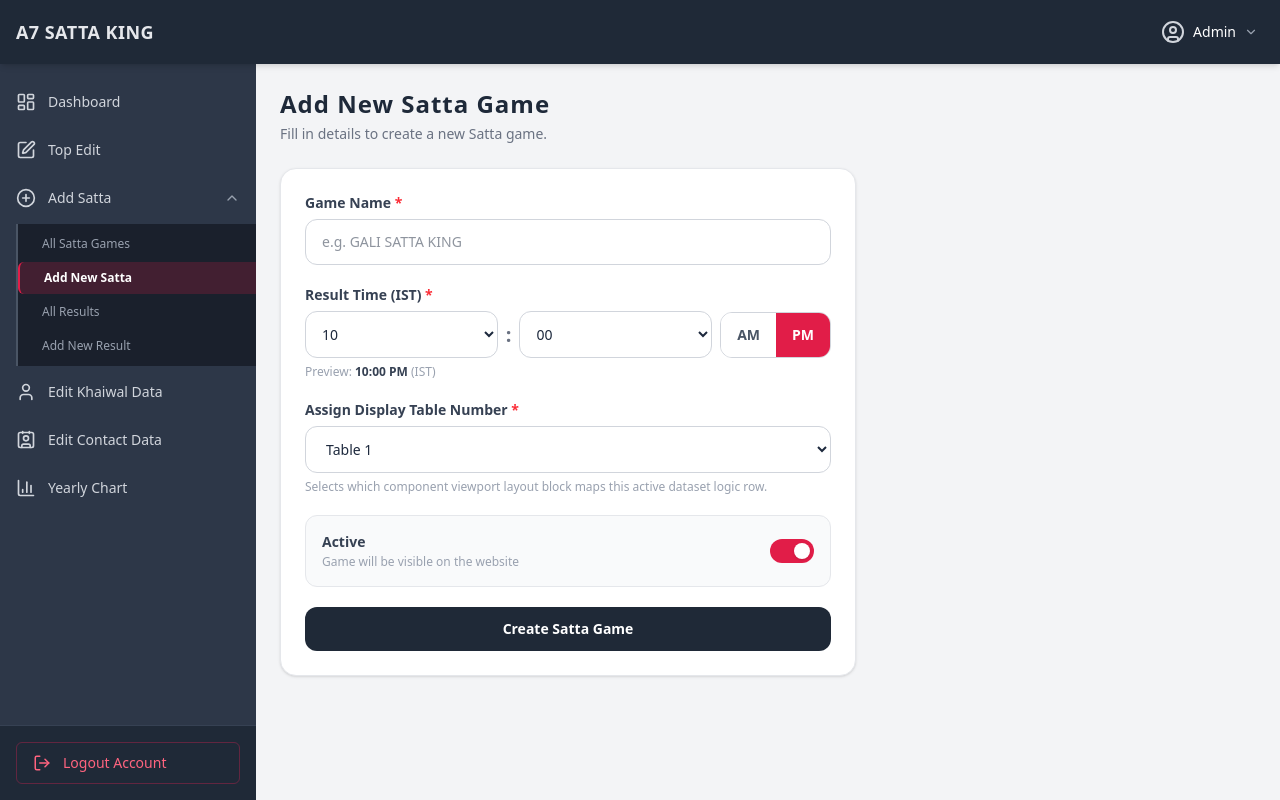
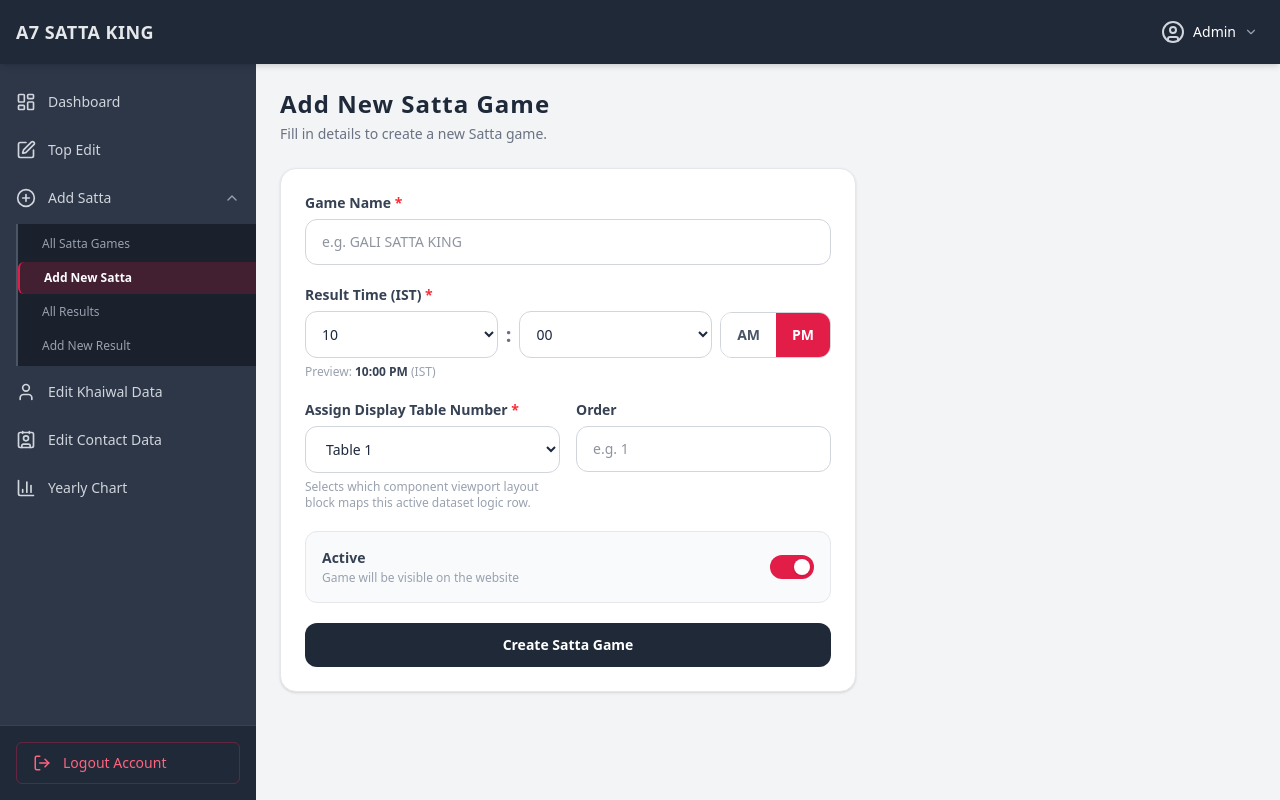
Before and after one commit to kuldeepkumar412204-bit/A7-webiste, a Next.js app: page /admin/game/new in a window 1280 px wide. Built offline with nearby package versions, Linux system fonts and the light colour scheme; sample sign-in values are in the browser's storage.

Commit message:
api order updates

```diff
--- a/app/(public)/Components/Home/WeeklyResultTable.tsx
+++ b/app/(public)/Components/Home/WeeklyResultTable.tsx
@@ -36,11 +36,11 @@ export default function WeeklyResultTable({
         </div>
       )}
 
-      <div className="overflow-x-auto scrollbar-thin">
+      <div className="overflow-x-auto">
         <table className="w-full text-left border-collapse">
           <thead>
-            <tr className="bg-[#ffd200] text-black border-b border-black text-[13px] font-extrabold uppercase">
-              <th className="p-[0.5rem] min-w-[120px] z-20 bg-[#ffd200] border-[1px] border-[#333] text-center capitalize">
+            <tr className="bg-[#ffd800] text-black border-b border-black text-[13px] font-extrabold uppercase">
+              <th className="p-[0.5rem] min-w-[120px] w-[120px] z-20 bg-[#ffd800] border-[1px] border-[#333] text-center capitalize">
                 <strong>Date</strong>
               </th>
 
--- a/app/admin/components/SattaForm.tsx
+++ b/app/admin/components/SattaForm.tsx
@@ -10,6 +10,7 @@ interface SattaGame {
   resultTime: string;
   isActive?: boolean;
   tableNo: 1 | 2; // Added tableNo support
+  order?: number | undefined;
 }
 
 interface SattaFormProps {
@@ -58,6 +59,7 @@ export default function SattaForm({ initialData, onSuccess }: SattaFormProps) {
   const [name, setName] = useState(initialData?.name ?? "");
   const [isActive, setIsActive] = useState(initialData?.isActive ?? true);
   const [tableNo, setTableNo] = useState<1 | 2>((initialData?.tableNo as 1 | 2) ?? 1); // Track dropdown choices
+  const [order, setOrder] = useState(initialData?.order || undefined);
 
   const init12 = useMemo(() => to12hr(initialData?.resultTime ?? ""), [initialData?.resultTime]);
   const [timeHour, setTimeHour] = useState(init12.hour);
@@ -102,6 +104,7 @@ export default function SattaForm({ initialData, onSuccess }: SattaFormProps) {
           resultTime: resultTime24,
           isActive,
           tableNo: Number(tableNo), // Included table number in submission payload
+          order: Number(order),
         }),
       });
 
@@ -215,8 +218,7 @@ export default function SattaForm({ initialData, onSuccess }: SattaFormProps) {
                   key={p}
                   type="button"
                   onClick={() => setTimePeriod(p)}
-                  className={`px-4 py-3 text-sm font-semibold transition-colors ${
-                    timePeriod === p
+                  className={`px-4 py-3 text-sm font-semibold transition-colors ${timePeriod === p
                       ? "bg-[#e11d48] text-white"
                       : "bg-white text-gray-600 hover:bg-gray-50"
                     }`}
@@ -233,6 +235,7 @@ export default function SattaForm({ initialData, onSuccess }: SattaFormProps) {
         </div>
 
         {/* Table Assignment Select Input Box Selection Dropdown */}
+        <div className="grid sm:grid-cols-2 gap-4">
           <div>
             <label className="block text-sm font-semibold text-gray-700 mb-1.5">
               Assign Display Table Number <span className="text-red-500">*</span>
@@ -250,6 +253,21 @@ export default function SattaForm({ initialData, onSuccess }: SattaFormProps) {
             </p>
           </div>
 
+
+          <div>
+            <label className="block text-sm font-semibold text-gray-700 mb-1.5">
+              Order <span className="text-red-500"></span>
+            </label>
+            <input
+              type="text"
+              value={order}
+              onChange={(e) => setOrder(Number(e.target.value))}
+              placeholder="e.g. 1"
+              className="w-full rounded-xl border border-gray-300 px-4 py-3 text-sm outline-none transition focus:border-[#e11d48] focus:ring-2 focus:ring-[#e11d48]/20"
+            />
+          </div>
+        </div>
+
         {/* isActive Toggle */}
         <div className="flex items-center justify-between p-4 bg-gray-50 rounded-xl border border-gray-200">
           <div>
@@ -259,13 +277,11 @@ export default function SattaForm({ initialData, onSuccess }: SattaFormProps) {
           <button
             type="button"
             onClick={() => setIsActive(!isActive)}
-            className={`relative inline-flex h-6 w-11 items-center rounded-full transition-colors focus:outline-none ${
-              isActive ? "bg-[#e11d48]" : "bg-gray-300"
+            className={`relative inline-flex h-6 w-11 items-center rounded-full transition-colors focus:outline-none ${isActive ? "bg-[#e11d48]" : "bg-gray-300"
               }`}
           >
             <span
-              className={`inline-block h-4 w-4 transform rounded-full bg-white shadow-sm transition-transform ${
-                isActive ? "translate-x-6" : "translate-x-1"
+              className={`inline-block h-4 w-4 transform rounded-full bg-white shadow-sm transition-transform ${isActive ? "translate-x-6" : "translate-x-1"
                 }`}
             />
           </button>
@@ -293,8 +309,7 @@ export default function SattaForm({ initialData, onSuccess }: SattaFormProps) {
         {/* Message */}
         {message && (
           <div
-            className={`rounded-xl p-3 text-sm font-medium text-center ${
-              message.type === "success"
+            className={`rounded-xl p-3 text-sm font-medium text-center ${message.type === "success"
                 ? "bg-green-50 text-green-700 border border-green-200"
                 : "bg-red-50 text-red-700 border border-red-200"
               }`}
--- a/app/admin/game/page.tsx
+++ b/app/admin/game/page.tsx
@@ -213,6 +213,7 @@ export default function GameListPage() {
                     <div className="flex items-center gap-1"><Clock size={12} /> Result Time (IST)</div>
                   </th>
                   <th className="px-5 py-3.5 text-xs font-semibold text-gray-500 uppercase tracking-wider">Table Assignment</th>
+                  <th className="px-5 py-3.5 text-xs font-semibold text-gray-500 uppercase tracking-wider">Order</th>
                   <th className="px-5 py-3.5 text-xs font-semibold text-gray-500 uppercase tracking-wider">Status</th>
                   <th className="px-5 py-3.5 text-xs font-semibold text-gray-500 uppercase tracking-wider">Created</th>
                   <th className="px-5 py-3.5 text-xs font-semibold text-gray-500 uppercase tracking-wider text-right">Actions</th>
@@ -239,6 +240,11 @@ export default function GameListPage() {
                       <span className="inline-flex items-center gap-1 text-xs bg-slate-100 text-slate-700 px-2.5 py-1 rounded-lg font-medium border border-slate-200">
                         <LayoutGrid size={12} className="text-slate-400" />
                         {game.tableNo ? `Table ${game.tableNo}` : "Not Assigned"}
+                      </span>
+                    </td>
+                    <td className="px-5 py-4">
+                      <span className="inline-flex items-center gap-1 text-xs bg-slate-100 text-slate-700 px-2.5 py-1 rounded-lg font-medium border border-slate-200">
+                        {game.order ? `${game.order}` : "-"}
                       </span>
                     </td>
                     <td className="px-5 py-4">
--- a/app/api/data/route.ts
+++ b/app/api/data/route.ts
@@ -215,6 +215,27 @@ async function monthly(games: any[]) {
     .select("sattaId drawDate result")
     .lean();
 
+  const sortedGames = [...games].sort((a, b) => {
+    const aHasOrder = a.order !== undefined && a.order !== null;
+    const bHasOrder = b.order !== undefined && b.order !== null;
+
+    // Ordered games come first
+    if (aHasOrder && !bHasOrder) return -1;
+    if (!aHasOrder && bHasOrder) return 1;
+
+    // Both have order → sort by order
+    if (aHasOrder && bHasOrder) {
+      return a.order - b.order;
+    }
+
+    // Neither has order → oldest created first
+    return (
+      new Date(a.createdAt).getTime() -
+      new Date(b.createdAt).getTime()
+    );
+  });
+
+
   const byGame = new Map<string, Map<string, string>>();
   for (const r of rows) {
     const id = r.sattaId.toString();
@@ -225,7 +246,7 @@ async function monthly(games: any[]) {
 
   const todayLabel = utcToISTDateLabel(new Date());
 
-  const data = games.map((game) => {
+  const data = sortedGames.map((game) => {
     const id = game._id.toString();
     const dateMap = byGame.get(id) ?? new Map<string, string>();
 
@@ -234,6 +255,7 @@ async function monthly(games: any[]) {
       time: formatTime12(game.resultTime),
       tableNo: game.tableNo,
       slug: game.slug,
+      order: game.order,
       dates: dateLabels,
       result: dateLabels.map((d) => {
         // Hide future dates just in case
--- a/app/api/satta/[id]/route.ts
+++ b/app/api/satta/[id]/route.ts
@@ -36,6 +36,8 @@ export async function PATCH(req: NextRequest, { params }: Params) {
     const { id } = await params;
     const body = await req.json();
 
+    console.log(body.order)
+
     const satta = await Satta.findByIdAndUpdate(
       id,
       {
@@ -45,10 +47,14 @@ export async function PATCH(req: NextRequest, { params }: Params) {
           resultTime: body.resultTime,
           isActive: body.isActive,
           tableNo: body.tableNo,
+          order: body.order,
         },
-      },
-      { new: true, runValidators: true }
+      },{
+        returnDocument: 'after'
+      }
     );
+
+    console.log(satta)
 
     if (!satta) {
       return NextResponse.json(
--- a/app/api/satta/route.ts
+++ b/app/api/satta/route.ts
@@ -60,6 +60,7 @@ export async function POST(req: NextRequest) {
       resultTime: body.resultTime,
       isActive: body.isActive ?? true,
       tableNo: body.tableNo||1,
+      order: body.order||undefined,
     });
 
     return NextResponse.json(
--- a/app/models/Satta.ts
+++ b/app/models/Satta.ts
@@ -6,6 +6,7 @@ export interface ISattaDocument extends Document {
   resultTime: string; // stored as "HH:MM" 24-hour (e.g. "22:45")
   isActive: boolean;
   tableNo: Number;
+  order: Number;
 }
 
 const SattaSchema = new Schema<ISattaDocument>(
@@ -38,6 +39,9 @@ const SattaSchema = new Schema<ISattaDocument>(
     tableNo: {
       type: Number,
       enum: [1, 2]
+    },
+    order: {
+      type: Number,
     }
   },
   {
--- a/app/types/Satta.ts
+++ b/app/types/Satta.ts
@@ -7,4 +7,5 @@ export interface ISatta {
   createdAt: string;
   updatedAt: string;
   tableNo: number;
+  order: number | undefined;
 }
```
Lines whose indentation alone changed are shown as unchanged.
